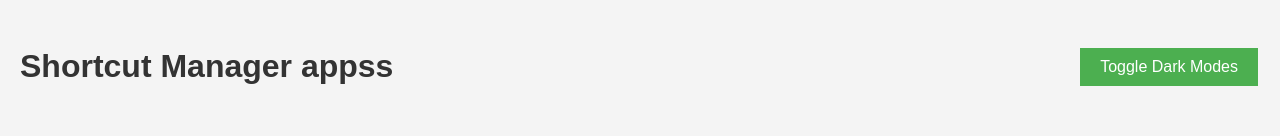
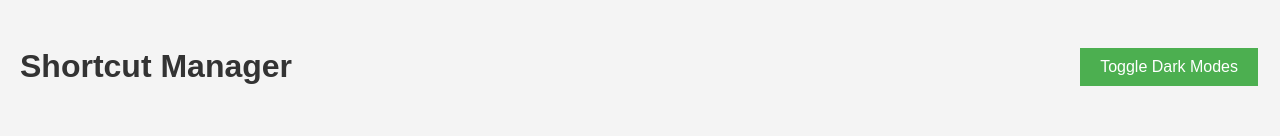
Before and after one commit to jayakrishnan94/Shortcut-Manager, a website with bundled scripts: page index.html in a window 1280 px wide. Shown: the top 136 px of the page. Built offline with nearby package versions, Linux system fonts and the light colour scheme; no server answers.

Commit message:
Update index.html

```diff
--- a/index.html
+++ b/index.html
@@ -8,7 +8,7 @@
     </head>
     <body>
         <header>
-            <h1>Shortcut Manager appss</h1>
+            <h1>Shortcut Manager </h1>
             <button id="darkModeToggle">Toggle Dark Modes</button>
         </header>
         <main>
```
